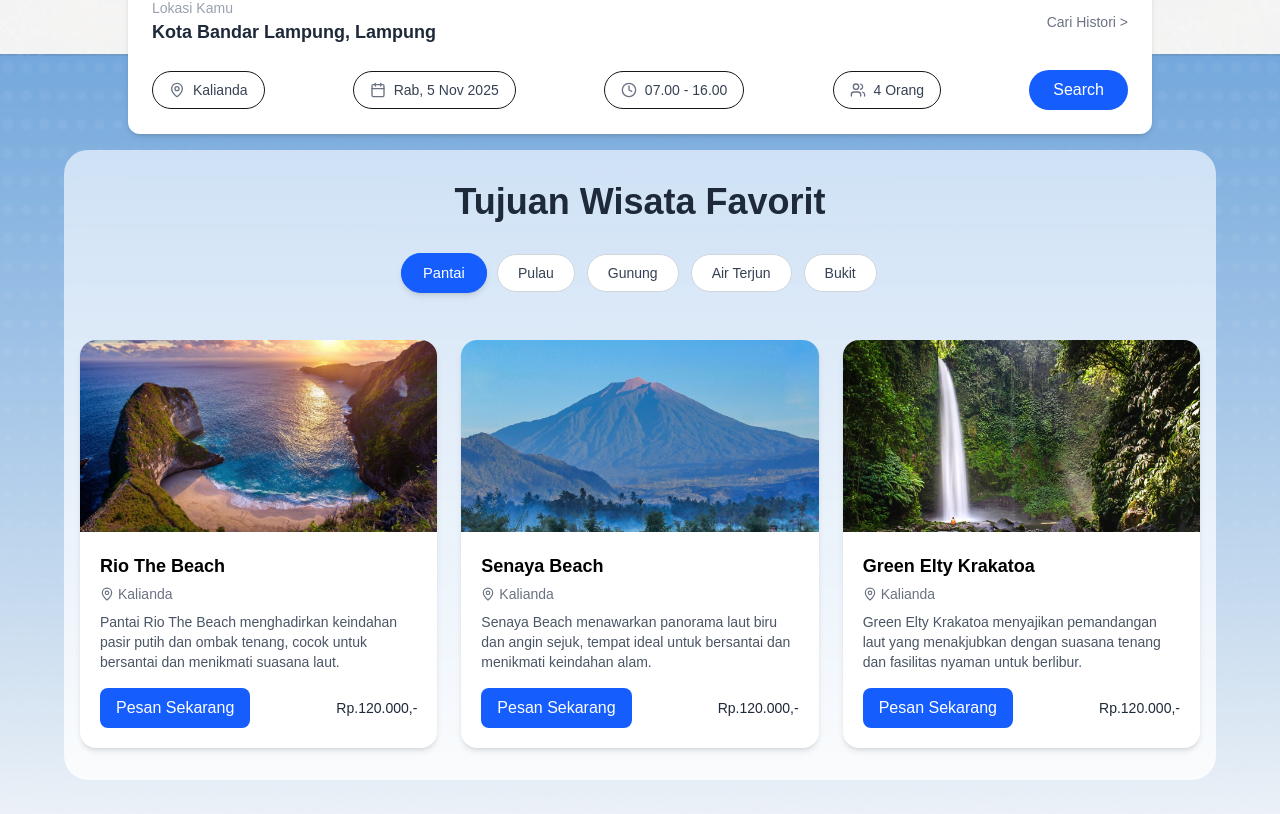
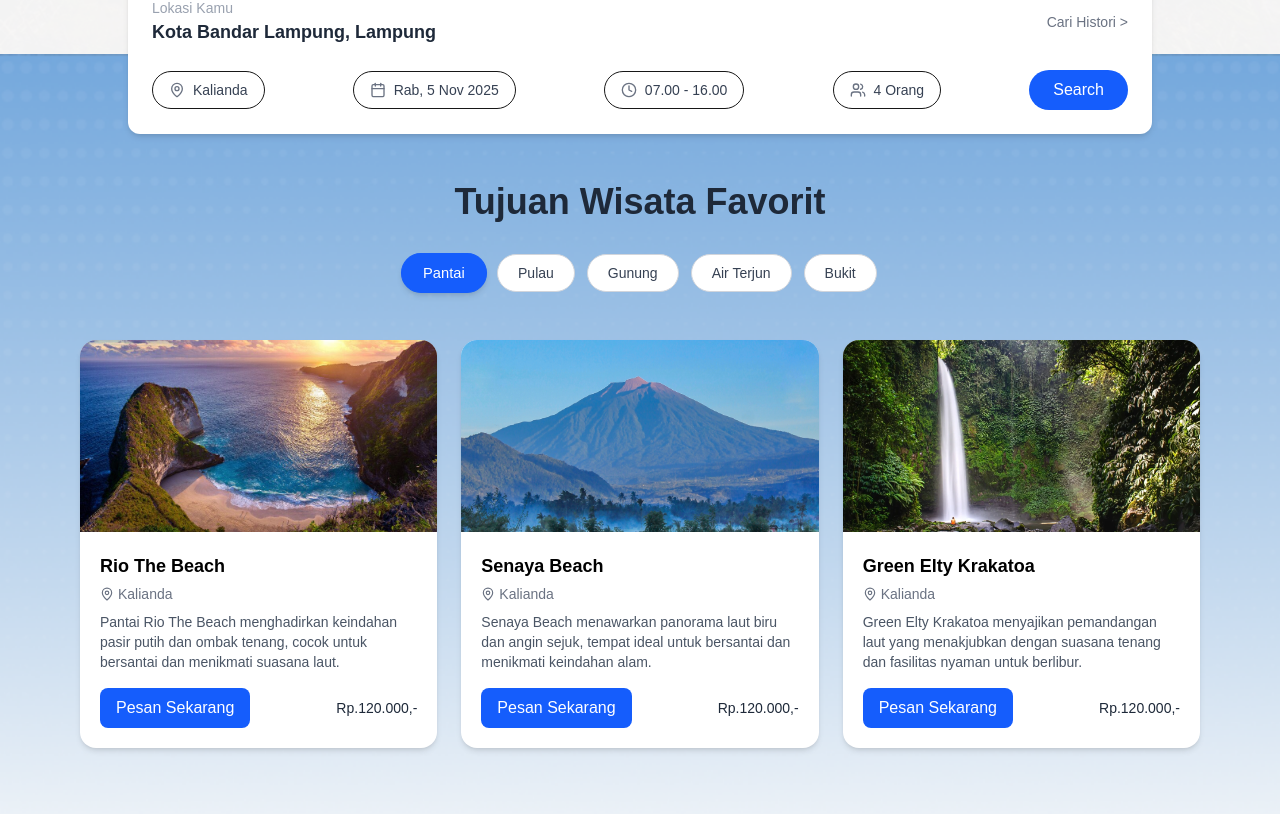
Before and after one commit to megustaSzy/project-web-mobile-api, a Next.js app in the folder web/: page / in a window 1280 px wide. Shown: the part 666-1480 px from the top of the page. Built offline with nearby package versions, Linux system fonts and the light colour scheme.

Commit message:
memperbaiki background destination

```diff
--- a/web/src/app/components/Destination.tsx
+++ b/web/src/app/components/Destination.tsx
@@ -43,7 +43,7 @@ export default function DestinasiSection() {
     <section
       className="w-full py-24 bg-[url('/images/bgatas.png')] bg-cover bg-center bg-no-repeat"
     >
-      <div className="max-w-6xl mx-auto px-4 text-center bg-gradient-to-b from-blue-50/70 to-white/80 backdrop-blur-sm rounded-3xl p-8">
+      <div className="max-w-6xl mx-auto px-4 text-center p-8">
         <h2 className="text-3xl md:text-4xl font-extrabold mb-8 text-gray-800">
           Tujuan Wisata Favorit
         </h2>
```
